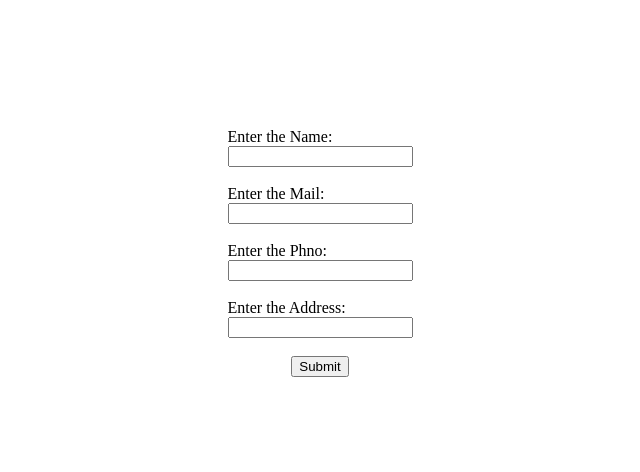
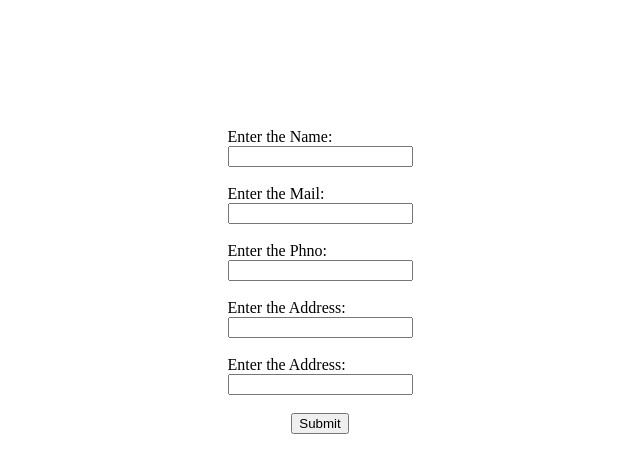
Before and after one commit to Shankar-62/Shankar-GitHub, a plain HTML site: page Index.html in a window 1280 px wide. Shown: the whole page, without its empty margins (320-960 px from the left). Drawn offline with Linux system fonts and the light colour scheme.

Commit message:
Update Index.html
Hello

```diff
--- a/Index.html
+++ b/Index.html
@@ -21,6 +21,7 @@
         <label>Enter the Mail:<br><input type="email"></label><br>
         <label>Enter the Phno: <br> <input type="number"></label><br>
         <label>Enter the Address:<br> <input type="text"></label><br>
+         <label>Enter the Address:<br> <input type="text"></label><br>
         <button>Submit</button>
 
 
```
